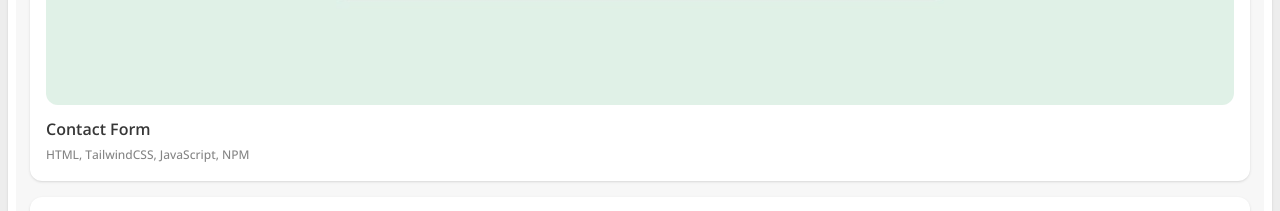
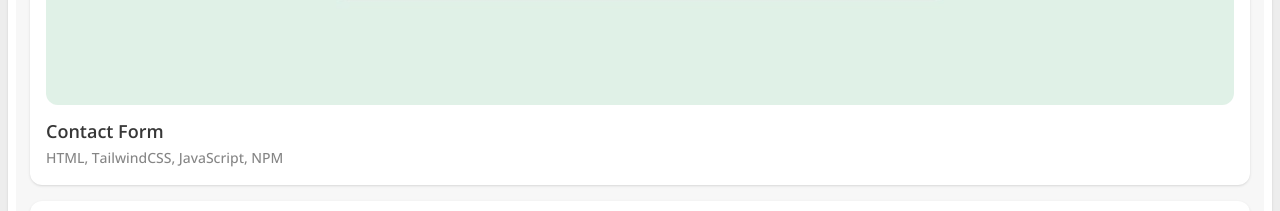
Before and after one commit to Abaljerind/portofolio-jerind, a React (Vite) app: page / in a window 1280 px wide. Shown: the part 1377-1588 px from the top of the page. Built offline with nearby package versions, Linux system fonts and the light colour scheme.

Commit message:
Add styles for breakpoint md for tag p and small
Add styles for text size

```diff
--- a/src/components/ProjectCards.jsx
+++ b/src/components/ProjectCards.jsx
@@ -58,11 +58,11 @@ export default function ProjectCards() {
                   alt={item.name}
                   className="mb-3 rounded-xl"
                 />
-                <p className="cursor-pointer text-[16px] font-semibold text-[#373737] dark:text-white">
+                <p className="cursor-pointer text-[16px] font-semibold text-[#373737] md:text-lg dark:text-white">
                   {item.name}
                 </p>
               </a>
-              <small className="text-xs font-medium text-[#858585] dark:text-[#C0C0C0]">
+              <small className="text-xs font-medium text-[#858585] md:text-sm dark:text-[#C0C0C0]">
                 {item.tech}
               </small>
             </div>
```
